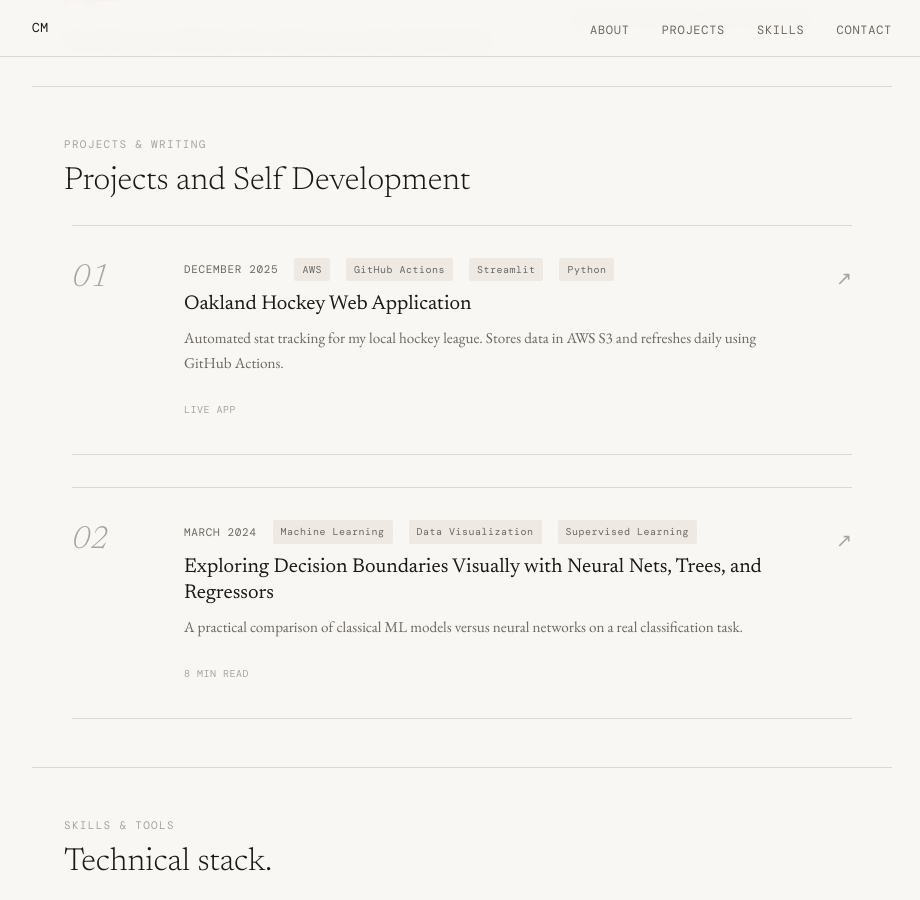
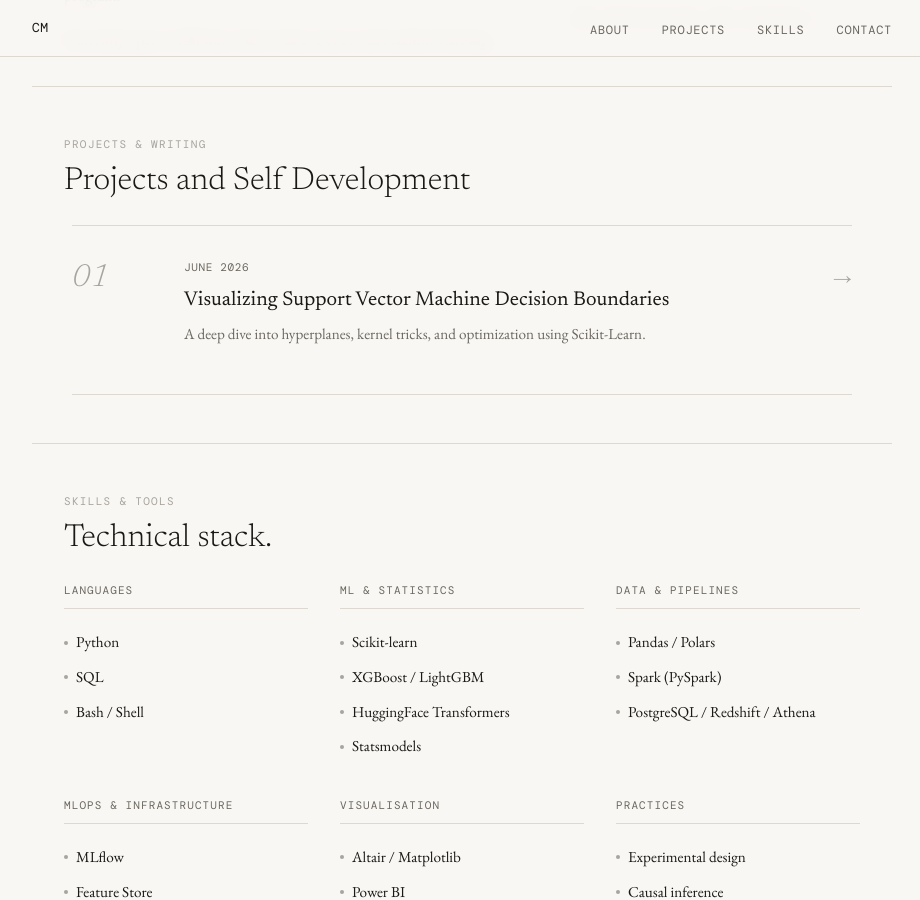
Before and after one commit to chrismca13/chrismca13.github.io, a Jekyll site: the page built from index.html, in a window 1280 px wide and 900 px high, scrolled down 964 px. Shown: the whole window, without its empty margins (178-1098 px from the left). Built offline with Jekyll 4.4.1, drawn with Linux system fonts in a browser that asks for light colours.

Commit message:
add jekyll support

```diff
--- a/index.html
+++ b/index.html
@@ -573,57 +577,39 @@
     </div>
   </section>
 
+  <!-- PROJECTS -->
   <section id="projects">
     <p class="section-label">Projects & Writing</p>
     <h2>Projects and Self Development</h2>
 
     <div class="combined-grid">
-
       <div class="column">
         <div class="projects-list">
-          <a href="https://oakhockey.streamlit.app" class="project-card">
-            <span class="project-num">01</span>
+
+          {% assign sorted_posts = site.posts | sort: 'date' %}
+          {% for post in sorted_posts reversed %}
+          <!-- DYNAMIC CARD -->
+          <a href="{% if post.external_url %}{{ post.external_url }}{% else %}{{ post.url }}{% endif %}" class="project-card" {% if post.external_url %}target="_blank"{% endif %}>
+            <span class="project-num">{% if forloop.index < 10 %}0{% endif %}{{ forloop.index }}</span>
             <div class="blog-body">
               <div class="blog-meta">
-                <span class="blog-date">December 2025</span>
-                <span class="blog-category">AWS</span>
-                <span class="blog-category">GitHub Actions</span>
-                <span class="blog-category">Streamlit</span>
-                <span class="blog-category">Python</span>
+                <span class="blog-date">{{ post.date | date: "%B %Y" }}</span>
+                {% for category in post.categories %}
+                <span class="blog-category">{{ category }}</span>
+                {% endfor %}
               </div>
-              <p class="blog-title">Oakland Hockey Web Application</p>
+              <p class="blog-title">{{ post.title }}</p>
               <p class="blog-excerpt">
-                Automated stat tracking for my local hockey league. Stores data in AWS S3 and refreshes daily using GitHub Actions.
+                {{ post.description }}
               </p>
-              <span class="blog-reading-time">Live app</span>
+              <span class="blog-reading-time">{{ post.reading_time }}</span>
             </div>
-            <span class="project-arrow">↗</span>
+            <span class="project-arrow">{% if post.external_url %}↗{% else %}→{% endif %}</span>
           </a>
+          {% endfor %}
+
         </div>
       </div>
-
-      <div class="column">
-        <div class="projects-list">
-          <a href="decision-boundaries.html" class="project-card">
-            <span class="project-num">02</span>
-            <div class="blog-body">
-              <div class="blog-meta">
-                <span class="blog-date">March 2024</span>
-                <span class="blog-category">Machine Learning</span>
-                <span class="blog-category">Data Visualization</span>
-                <span class="blog-category">Supervised Learning</span>
-              </div>
-              <p class="blog-title">Exploring Decision Boundaries Visually with Neural Nets, Trees, and Regressors</p>
-              <p class="blog-excerpt">
-                A practical comparison of classical ML models versus neural networks on a real classification task.
-              </p>
-              <span class="blog-reading-time">8 min read</span>
-            </div>
-            <span class="blog-arrow">↗</span>
-          </a>
-        </div>
-      </div>
-
     </div>
   </section>
 
```
Also changed, not shown: other parts of index.html (+4 -0 lines).
